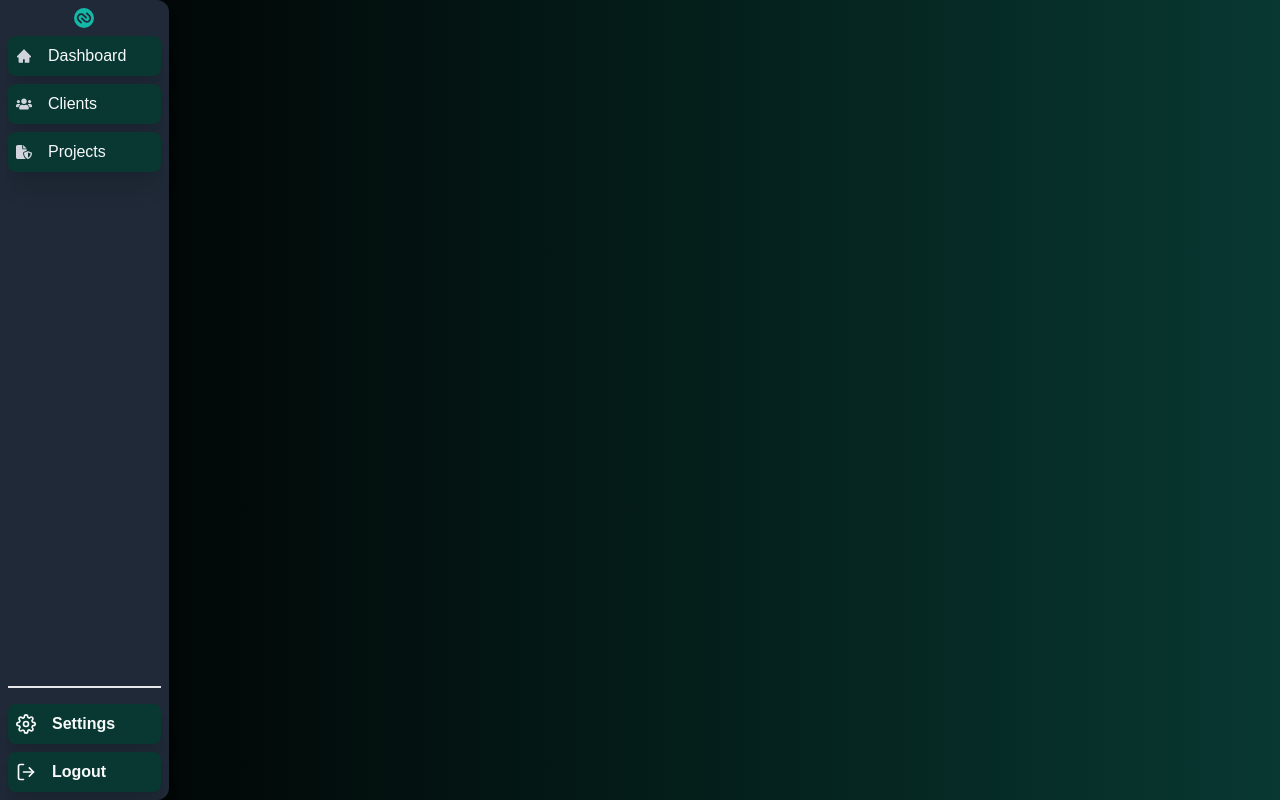
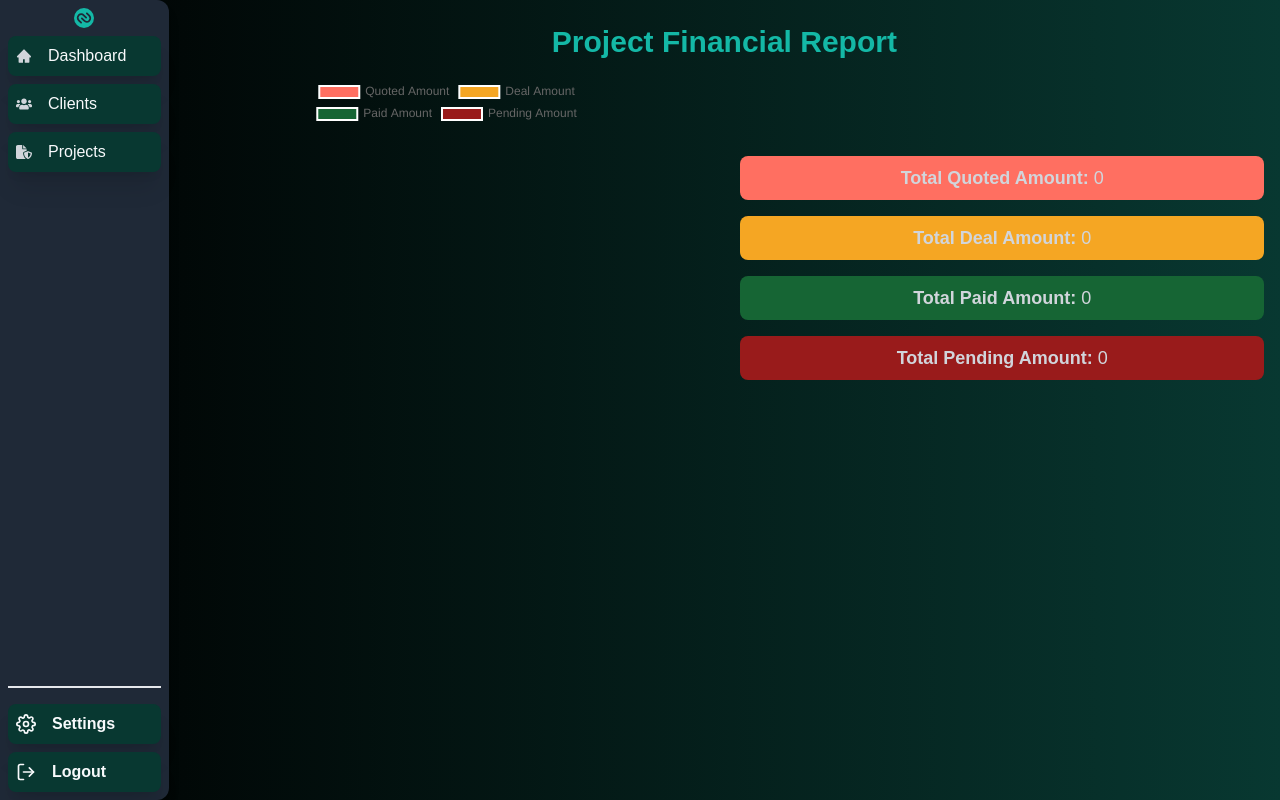
Before and after one commit to wahabsharif/env-byte, a Next.js app: page /dashboard in a window 1280 px wide. Built offline with nearby package versions, Linux system fonts and the light colour scheme; no server answers; the database is empty; sample sign-in values are in the browser's storage.

Commit message:
Project Reports

```diff
--- a/package.json
+++ b/package.json
@@ -13,6 +13,7 @@
     "@supabase/supabase-js": "^2.46.1",
     "axios": "^1.7.8",
     "bcrypt": "^5.1.1",
+    "chart.js": "^4.4.7",
     "class-variance-authority": "^0.7.1",
     "clsx": "^2.1.1",
     "framer-motion": "^11.11.17",
@@ -25,6 +26,7 @@
     "next-auth": "^4.24.10",
     "pg": "^8.13.1",
     "react": "19.0.0-rc-66855b96-20241106",
+    "react-chartjs-2": "^5.2.0",
     "react-dom": "19.0.0-rc-66855b96-20241106",
     "react-icons": "^5.3.0",
     "react-redux": "^9.1.2",
--- a/src/app/dashboard/page.tsx
+++ b/src/app/dashboard/page.tsx
@@ -1,3 +1,4 @@
+import ProjectReports from "@/components/dashboard/ProjectReports";
 import DashLayout, { generateMetadata } from "@/layouts/DashLayout";
 
 export const metadata = generateMetadata({ pageTitle: "Dashboard" });
@@ -5,7 +6,7 @@ export const metadata = generateMetadata({ pageTitle: "Dashboard" });
 export default function Dashboard() {
   return (
     <DashLayout>
-      <></>
+      <ProjectReports />
     </DashLayout>
   );
 }
--- /dev/null
+++ b/src/components/dashboard/ProjectReports.tsx
@@ -0,0 +1,143 @@
+"use client";
+import React, { useEffect, useState } from "react";
+import axios from "axios";
+import { Doughnut } from "react-chartjs-2";
+import { Chart as ChartJS, ArcElement, Tooltip, Legend } from "chart.js";
+import { useRouter } from "next/navigation"; // Next.js navigation hook
+
+// Register the chart.js components
+ChartJS.register(ArcElement, Tooltip, Legend);
+
+// Type definition for the project data
+interface Project {
+  quoted_amount: number;
+  deal_amount: number;
+  paid_amount: number[] | number; // paid_amount can either be a number or an array of numbers
+}
+
+// Helper function to format numbers as currency
+const formatCurrency = (amount: number) => {
+  return new Intl.NumberFormat("en-US", {}).format(amount);
+};
+
+const ProjectReports: React.FC = () => {
+  const [projects, setProjects] = useState<Project[]>([]);
+  const [loading, setLoading] = useState<boolean>(true);
+  const [error, setError] = useState<string | null>(null);
+
+  const router = useRouter(); // Initialize the Next.js router
+
+  useEffect(() => {
+    // Fetch project data from the API
+    const fetchData = async () => {
+      try {
+        const response = await axios.get("/api/projects");
+        setProjects(response.data);
+        setLoading(false);
+      } catch (error) {
+        setError((error as Error).message);
+        setLoading(false);
+      }
+    };
+
+    fetchData();
+  }, []); // Empty dependency array means it runs once on component mount
+
+  // Calculate the total quoted_amount, deal_amount, paid_amount, and pending_amount
+  const totalQuotedAmount = projects.reduce(
+    (acc, project) => acc + project.quoted_amount,
+    0
+  );
+  const totalDealAmount = projects.reduce(
+    (acc, project) => acc + project.deal_amount,
+    0
+  );
+  const totalPaidAmount = projects.reduce((acc, project) => {
+    // Ensure paid_amount is an array before calling .reduce()
+    const paidAmount = Array.isArray(project.paid_amount)
+      ? project.paid_amount.reduce((sum, amt) => sum + amt, 0)
+      : project.paid_amount || 0; // If it's not an array, use the value directly (fallback to 0 if undefined)
+
+    return acc + paidAmount;
+  }, 0);
+  const totalPendingAmount = totalDealAmount - totalPaidAmount;
+
+  // Prepare the data for the Doughnut chart
+  const data = {
+    labels: ["Quoted Amount", "Deal Amount", "Paid Amount", "Pending Amount"],
+    datasets: [
+      {
+        label: "Project Summary",
+        data: [
+          totalQuotedAmount,
+          totalDealAmount,
+          totalPaidAmount,
+          totalPendingAmount,
+        ],
+        backgroundColor: ["#FF6F61", "#F5A623", "#166534", "#991b1b"],
+        borderColor: "#fff",
+        borderWidth: 2,
+      },
+    ],
+  };
+
+  // Options for animated chart
+  const options = {
+    responsive: true,
+    maintainAspectRatio: false, // Allow the chart to resize freely
+    plugins: {
+      tooltip: {
+        enabled: true,
+      },
+    },
+    animation: {
+      animateScale: true,
+      animateRotate: true,
+    },
+    onClick: () => {
+      router.push("/dashboard/projects");
+    },
+  };
+
+  // Loading and error handling
+  if (loading) return <p>Loading...</p>;
+  if (error) return <p>{error}</p>;
+
+  return (
+    <div className="p-4 min-h-screen">
+      <h1 className="text-2xl md:text-3xl font-bold mb-4 text-thLightGreen text-center">
+        Project Financial Report
+      </h1>
+      <div className="flex flex-col lg:flex-row gap-8 items-center">
+        {/* Doughnut Chart Section */}
+        <div className="w-full lg:w-1/2 flex justify-center">
+          <div className="w-72 h-72 sm:w-96 sm:h-96 cursor-pointer">
+            <Doughnut data={data} options={options} />
+          </div>
+        </div>
+
+        {/* Summary Section */}
+        <div className="w-full lg:w-1/2 flex flex-col text-gray-300 space-y-4">
+          <p className="text-sm md:text-lg font-medium p-2 rounded-lg bg-[#FF6F61] text-center">
+            <strong>Total Quoted Amount:</strong>{" "}
+            {formatCurrency(totalQuotedAmount)}
+          </p>
+          <p className="text-sm md:text-lg font-medium p-2 rounded-lg bg-[#F5A623] text-center">
+            <strong>Total Deal Amount:</strong>{" "}
+            {formatCurrency(totalDealAmount)}
+          </p>
+          <p className="text-sm md:text-lg font-medium p-2 rounded-lg bg-[#166534] text-center">
+            <strong>Total Paid Amount:</strong>{" "}
+            {formatCurrency(totalPaidAmount)}
+          </p>
+          <p className="text-sm md:text-lg font-medium p-2 rounded-lg bg-[#991b1b] text-center">
+            <strong>Total Pending Amount:</strong>{" "}
+            {formatCurrency(totalPendingAmount)}
+          </p>
+        </div>
+      </div>
+    </div>
+  );
+};
+
+export default ProjectReports;
--- a/src/styles/dash.css
+++ b/src/styles/dash.css
@@ -13,6 +13,7 @@ body {
   font-family: Arial, Helvetica, sans-serif;
   margin: 0;
   height: 100vh;
+  width: 100%;
   overflow-y: auto;
   -ms-overflow-style: none;
   scrollbar-width: thin;
```
Also changed, not shown: 1 other file (tests, documents, lock files or other folders).
